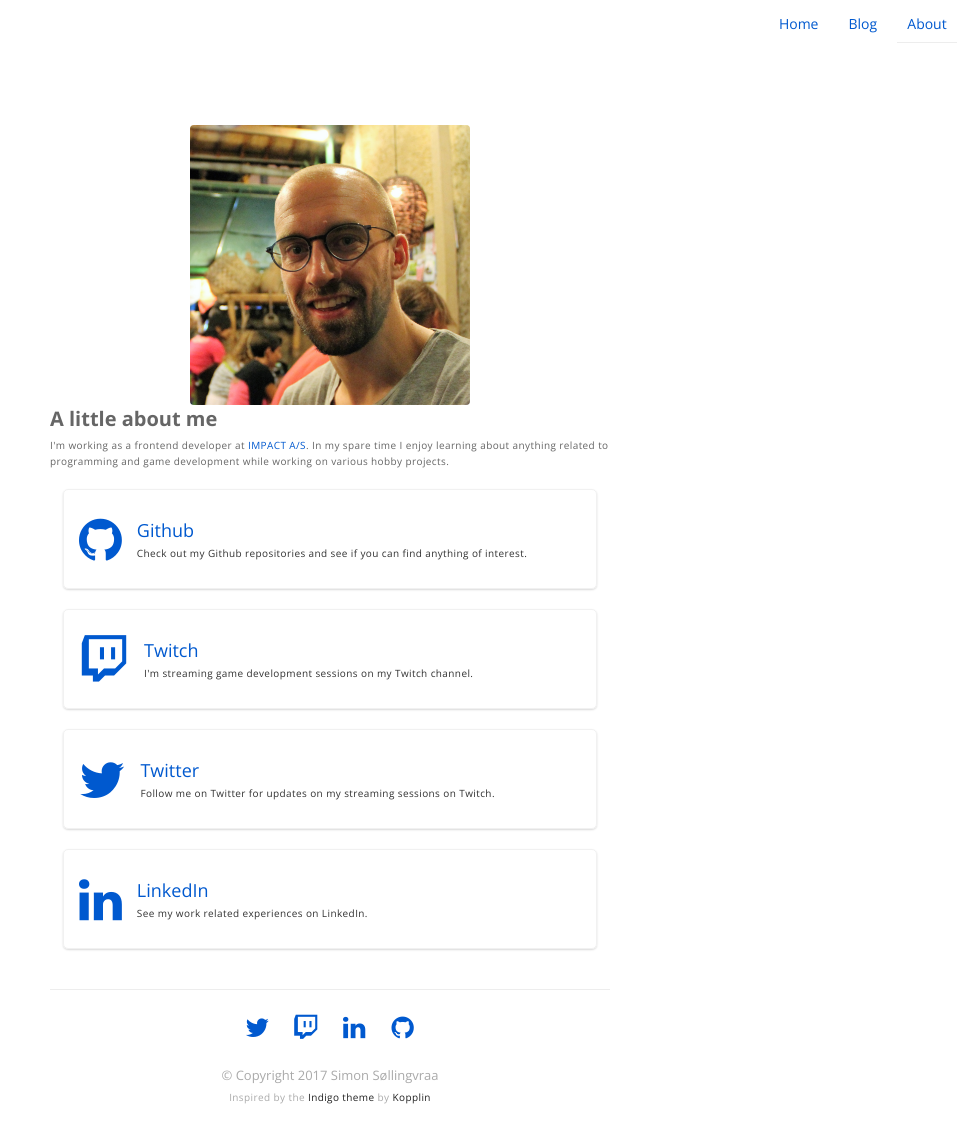
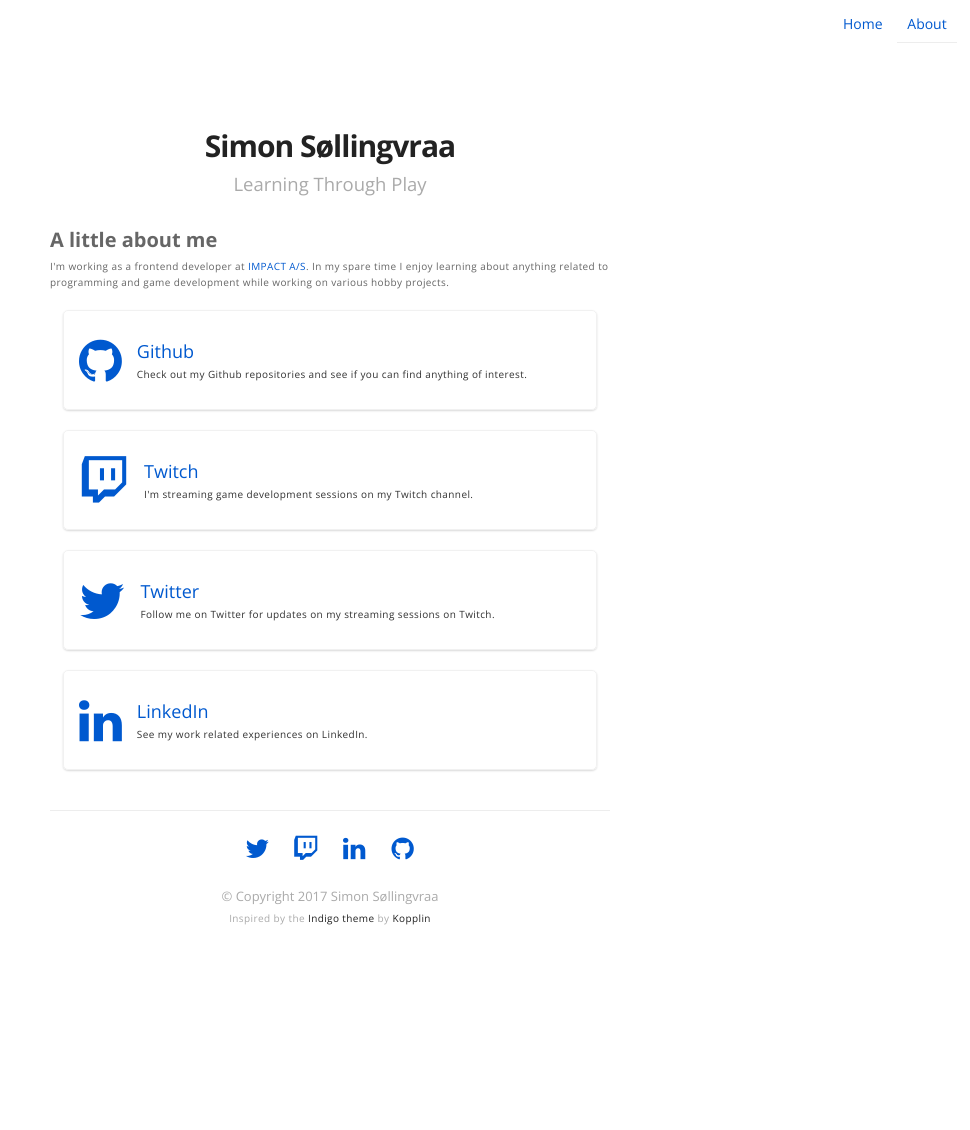
Before and after one commit to simsoll/simsoll.github.io, a Jekyll site: the page built from about.md, in a window 1280 px wide. Shown: the whole page, without its empty margins (310-1280 px from the left). Built offline with Jekyll 4.4.1, drawn with Linux system fonts in a browser that asks for light colours; after the commit the page ends 951 px from its top, so only the background shows below that.

Commit message:
Fixed header

```diff
--- a/_config.yml
+++ b/_config.yml
@@ -80,7 +80,7 @@
 
 # if you don't need "about" or "blog", comment them out below
 about: true
-blog: true
+blog: false
 
 # do you want to show the "read time" of the posts?
 read-time: true
--- a/_includes/header.html
+++ b/_includes/header.html
@@ -1,18 +1,13 @@
-{% if page.title == "Home" or page.title == "Blog" or page.title == "Projects" or page.title == "Tags" %}{% assign showHeader
-= true %}{% endif %} {% if showHeader == true %}
 <header class="header-home {% if site.animation %}animated{% endif %}">
-    {% if site.about %}
+    {% if page.title == "Home" %}
     <a class="header-home__link" href="{{ site.url }}/about">
         <img class="header-home__selfie" alt="{{ site.name }}" src="{% if site.external-image %}{{ site.picture }}{% else %}{{ site.url }}/{{ site.picture }}{% endif %}"
         />
     </a>
-    {% else %}
-    <span class="header-home__link">
-        <img class="header-home__selfie" alt="{{ site.name }}" src="{% if site.external-image %}{{ site.picture }}{% else %}{{ site.url }}/{{ site.picture }}{% endif %}"
-        />
-    </span> {% endif %}
+
+    {% endif %}
 
     <h1 class="header-home__title">{{ site.name }}</h1>
     <h2 class="header-home__description">{{ site.bio }}</h2>
 </header>
-{% endif %} {% include nav.html %}
+{% include nav.html %}
```
Also changed, not shown: about.md (+0 -2 lines).
